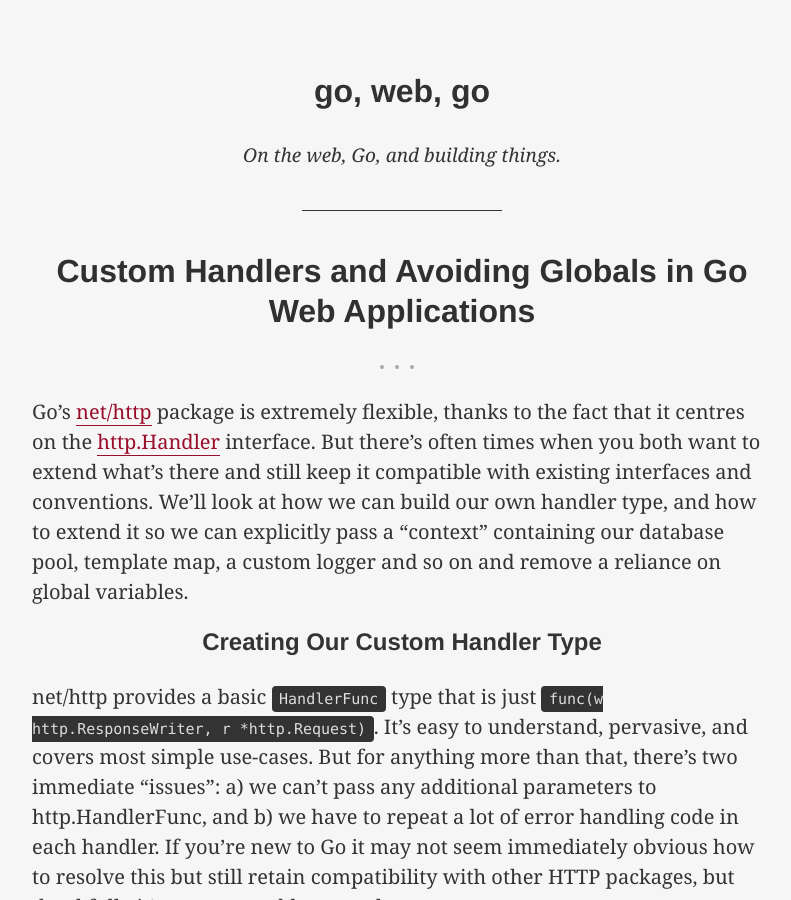
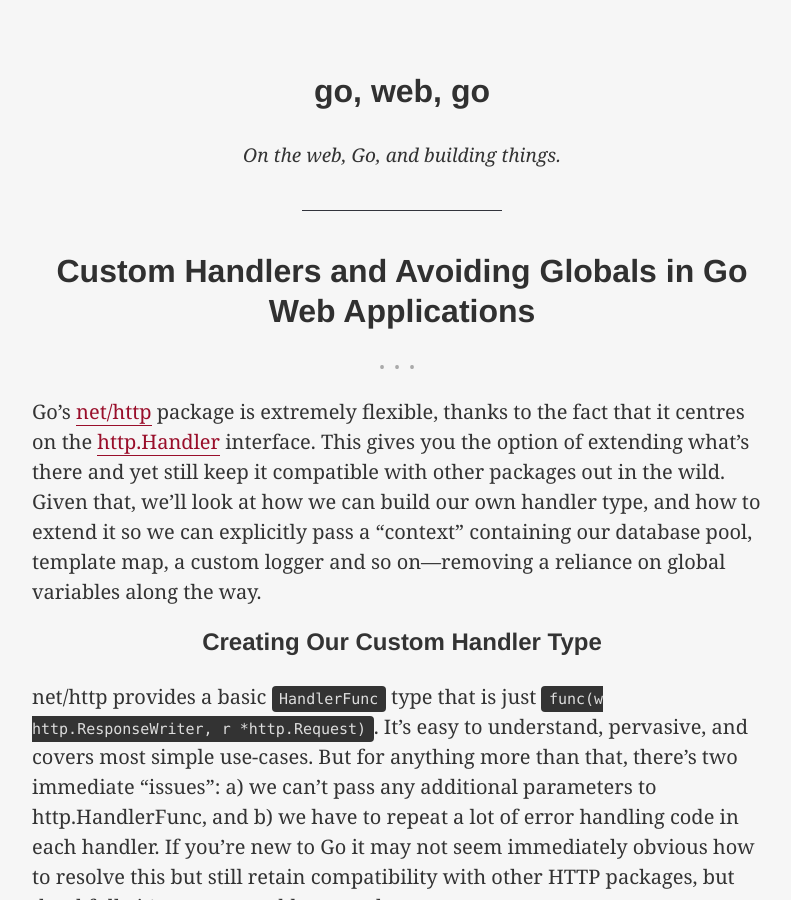
Before and after one commit to elithrar/elithrar.github.io, a Jekyll site: the page built from _posts/2014-07-16-custom-handlers-avoiding-globals.md, in a window 1280 px wide and 900 px high. Shown: the whole window, without its empty margins (238-1029 px from the left). Built offline with Jekyll 4.4.1, drawn with Linux system fonts in a browser that asks for light colours; Markdown is read by kramdown in place of the engine named in the settings.

Commit message:
Some editorial adjustments.

```diff
--- a/_posts/2014-07-16-custom-handlers-avoiding-globals.md
+++ b/_posts/2014-07-16-custom-handlers-avoiding-globals.md
@@ -3,7 +3,7 @@ layout: post
 title: Custom Handlers and Avoiding Globals in Go Web Applications
 ---
 
-Go's [net/http](http://golang.org/pkg/net/http/) package is extremely flexible, thanks to the fact that it centres on the [http.Handler](http://golang.org/pkg/net/http/#Handler) interface. But there's often times when you both want to extend what's there and still keep it compatible with existing interfaces and conventions. We'll look at how we can build our own handler type, and how to extend it so we can explicitly pass a "context" containing our database pool, template map, a custom logger and so on and remove a reliance on global variables.
+Go's [net/http](http://golang.org/pkg/net/http/) package is extremely flexible, thanks to the fact that it centres on the [http.Handler](http://golang.org/pkg/net/http/#Handler) interface. This gives you the option of extending what's there and yet still keep it compatible with other packages out in the wild. Given that, we'll look at how we can build our own handler type, and how to extend it so we can explicitly pass a "context" containing our database pool, template map, a custom logger and so on&mdash;removing a reliance on global variables along the way.
 
 ## Creating Our Custom Handler Type
 
```
